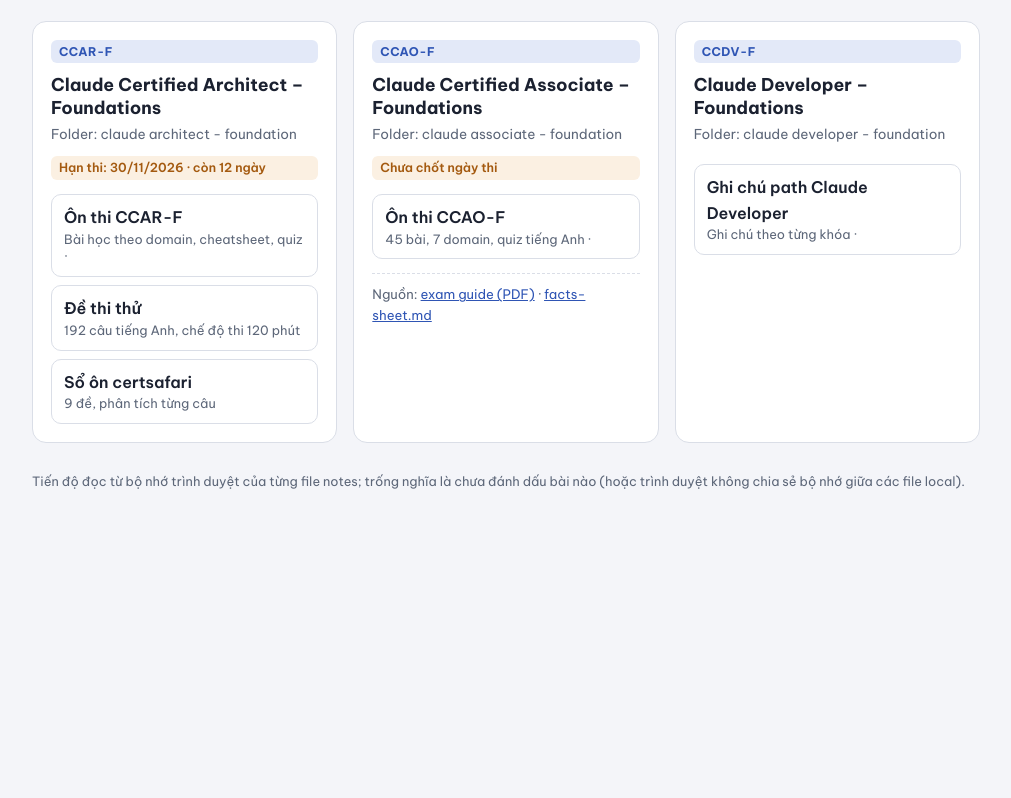
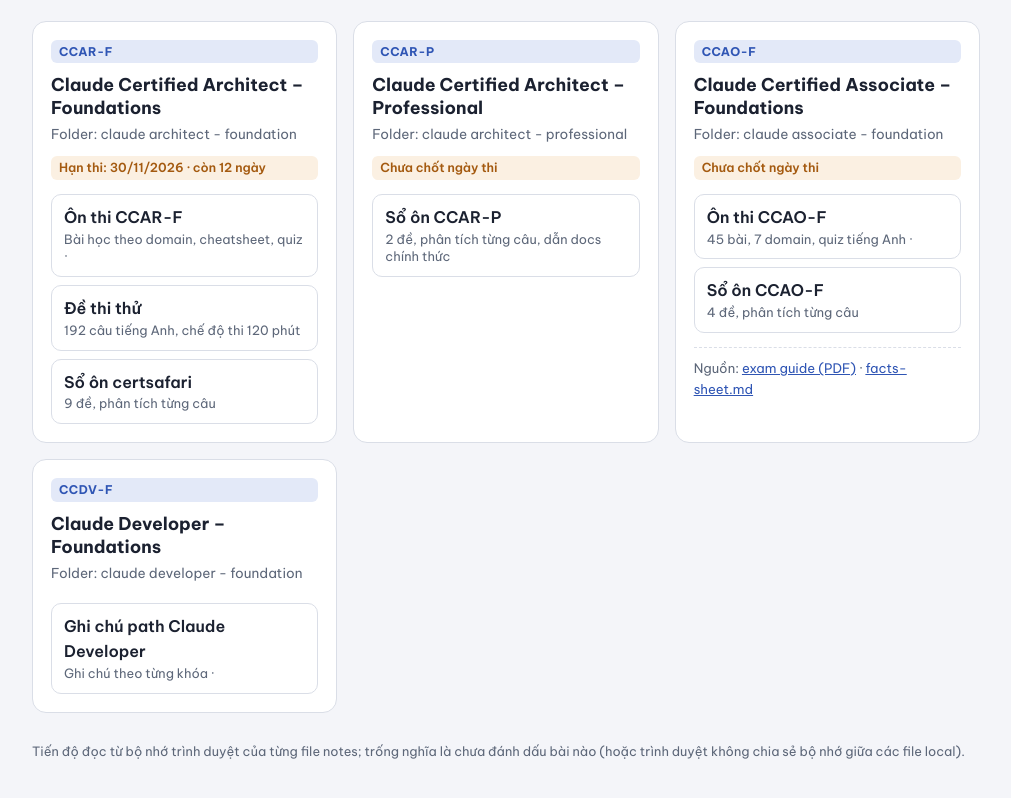
Before and after one commit to truongbt-0855/claude-cert, a plain HTML site: page index.html in a window 1280 px wide. Shown: the part 106-904 px from the top of the page, without its empty margins (134-1145 px from the left). Before the commit the page ends 800 px from the top, so only its background shows below. Drawn offline with Linux system fonts and the light colour scheme.

Commit message:
docs(index): link the CCAO-F and CCAR-P question banks
Add the CCAO-F bank to its card and a CCAR-P card pointing to its bank, so both are reachable from the Pages menu.

```diff
--- a/index.html
+++ b/index.html
@@ -76,6 +76,19 @@ footer{margin-top:28px;font-size:.8rem;color:var(--muted)}
     </section>
 
     <section class="card">
+      <span class="code">CCAR-P</span>
+      <h2>Claude Certified Architect – Professional</h2>
+      <p class="meta">Folder: claude architect - professional</p>
+      <span class="badge warn">Chưa chốt ngày thi</span>
+      <ul class="links">
+        <li><a href="claude%20architect%20-%20professional/so-on-ccarp.html">
+          <b>Sổ ôn CCAR-P</b>
+          <small>2 đề, phân tích từng câu, dẫn docs chính thức</small>
+        </a></li>
+      </ul>
+    </section>
+
+    <section class="card">
       <span class="code">CCAO-F</span>
       <h2>Claude Certified Associate – Foundations</h2>
       <p class="meta">Folder: claude associate - foundation</p>
@@ -84,6 +97,10 @@ footer{margin-top:28px;font-size:.8rem;color:var(--muted)}
         <li><a href="claude%20associate%20-%20foundation/claude-associate-foundations-notes.html">
           <b>Ôn thi CCAO-F</b>
           <small>45 bài, 7 domain, quiz tiếng Anh · <span class="prog" data-key="ccaof-v1-done"></span></small>
+        </a></li>
+        <li><a href="claude%20associate%20-%20foundation/so-on-ccaof.html">
+          <b>Sổ ôn CCAO-F</b>
+          <small>4 đề, phân tích từng câu</small>
         </a></li>
       </ul>
       <p class="more">Nguồn:
```
